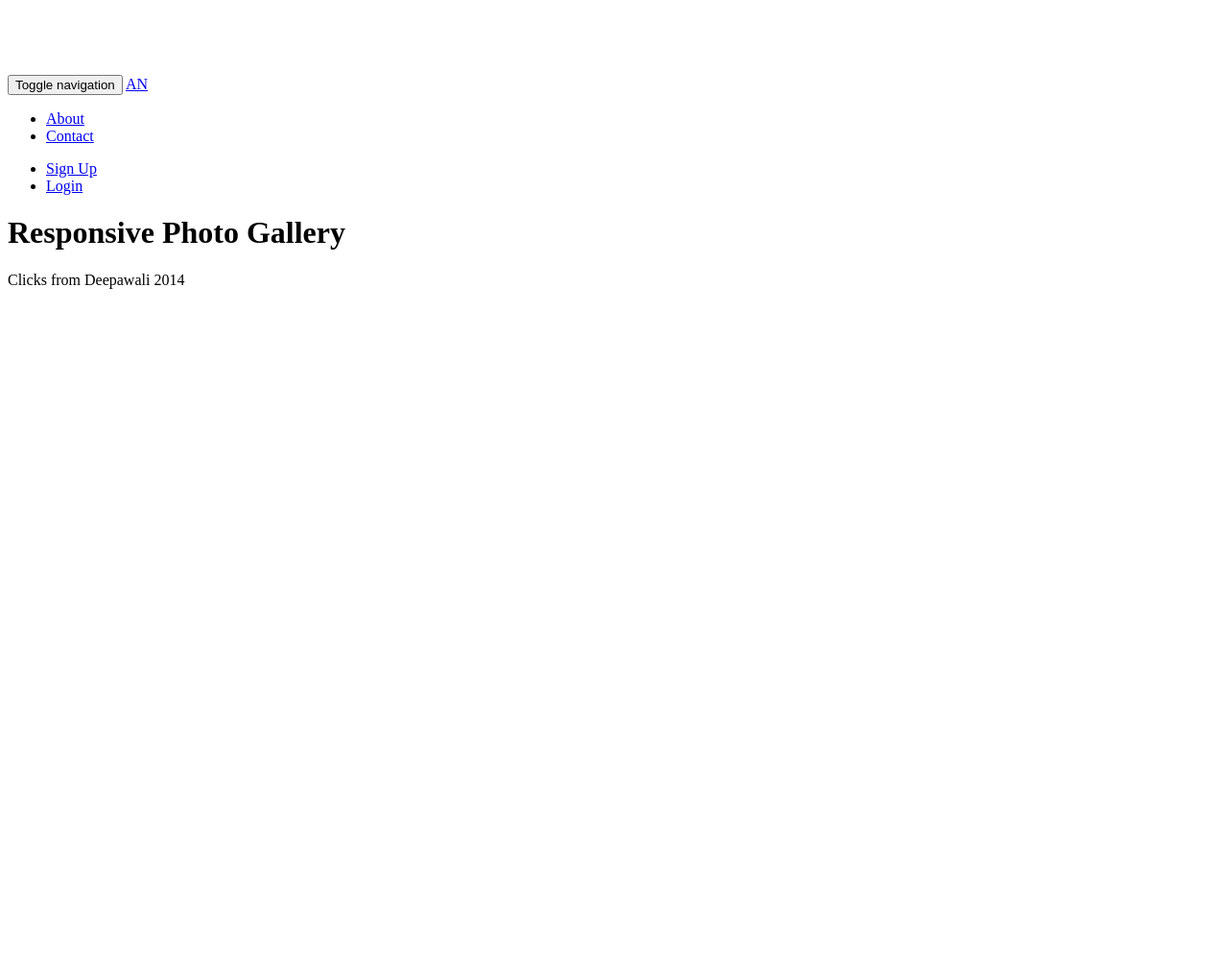
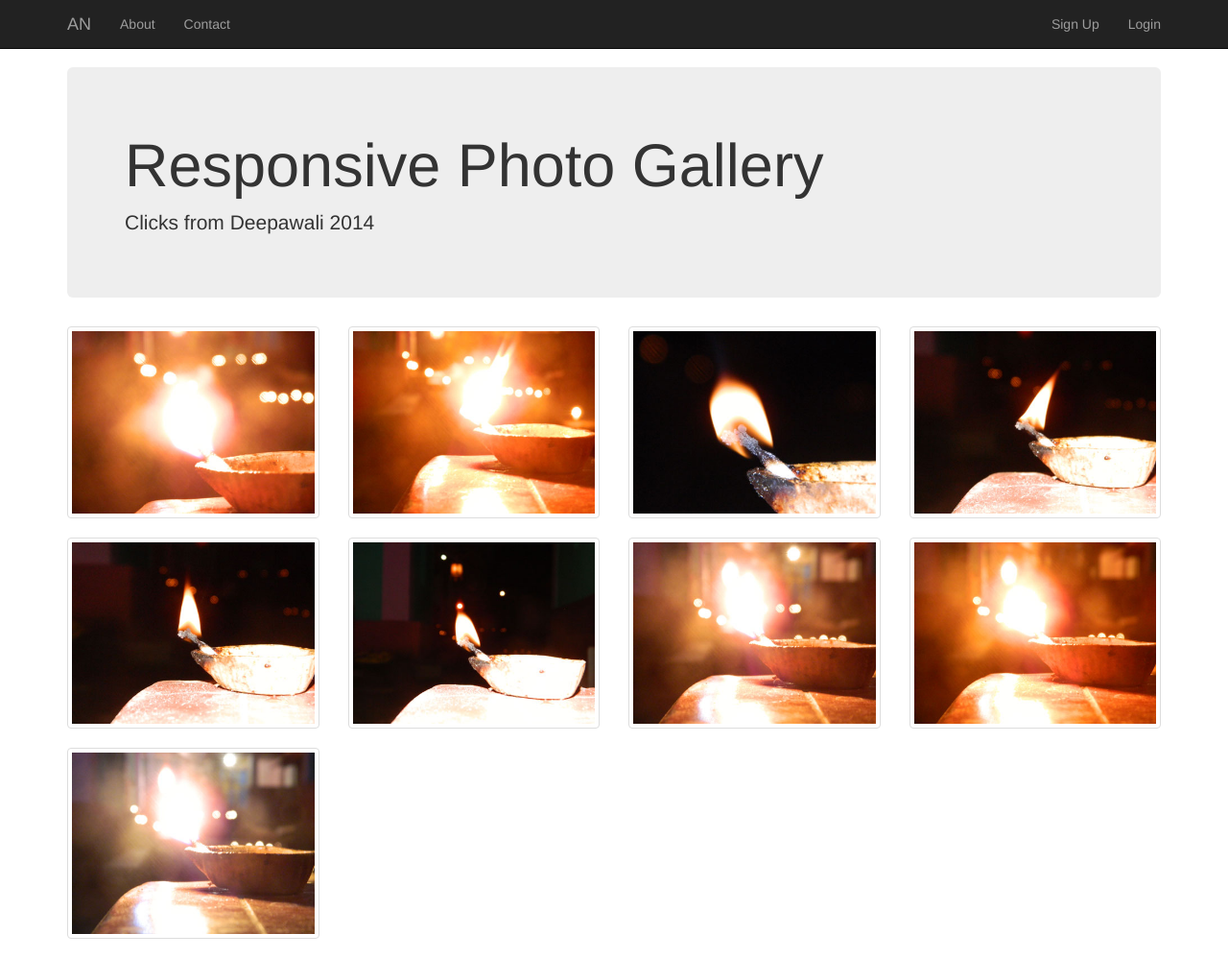
Before and after one commit to akshaynaik404/bootstrap-img-gallery, a plain HTML site: page index.html in a window 1280 px wide. Shown: the whole page at 96% size. Before the commit the page ends 800 px from the top, so only its background shows below. Drawn offline with Linux system fonts and the light colour scheme; the site is published under a folder, as on GitHub Pages, so addresses that start at the root find nothing.

Commit message:
fix links

```diff
--- a/index.html
+++ b/index.html
@@ -5,7 +5,7 @@
   <meta name="viewport" content="width=device-width, initial-scale=1.0">
   <meta http-equiv="X-UA-Compatible" content="ie=edge">
   <title>Bootstrap Image Gallery</title>
-  <link rel="stylesheet" href="/assets/bootstrap.min.css">
+  <link rel="stylesheet" href="assets/bootstrap.min.css">
   <style>
     body {
       padding-top: 70px;
@@ -42,19 +42,19 @@
       <p>Clicks from Deepawali 2014<p>
     </div>
     <div class="row">
-      <div class="col-lg-3 col-md-4 col-sm-6"><div class="thumbnail"><img src="/assets/img/img-(1).jpg" alt=""></div></div>
-      <div class="col-lg-3 col-md-4 col-sm-6"><div class="thumbnail"><img src="/assets/img/img-(2).jpg" alt=""></div></div>
-      <div class="col-lg-3 col-md-4 col-sm-6"><div class="thumbnail"><img src="/assets/img/img-(3).jpg" alt=""></div></div>
-      <div class="col-lg-3 col-md-4 col-sm-6"><div class="thumbnail"><img src="/assets/img/img-(4).jpg" alt=""></div></div>
-      <div class="col-lg-3 col-md-4 col-sm-6"><div class="thumbnail"><img src="/assets/img/img-(5).jpg" alt=""></div></div>
-      <div class="col-lg-3 col-md-4 col-sm-6"><div class="thumbnail"><img src="/assets/img/img-(6).jpg" alt=""></div></div>
-      <div class="col-lg-3 col-md-4 col-sm-6"><div class="thumbnail"><img src="/assets/img/img-(7).jpg" alt=""></div></div>
-      <div class="col-lg-3 col-md-4 col-sm-6"><div class="thumbnail"><img src="/assets/img/img-(8).jpg" alt=""></div></div>
-      <div class="col-lg-3 col-md-4 col-sm-6"><div class="thumbnail"><img src="/assets/img/img-(9).jpg" alt=""></div></div>
+      <div class="col-lg-3 col-md-4 col-sm-6"><div class="thumbnail"><img src="assets/img/img-(1).jpg" alt=""></div></div>
+      <div class="col-lg-3 col-md-4 col-sm-6"><div class="thumbnail"><img src="assets/img/img-(2).jpg" alt=""></div></div>
+      <div class="col-lg-3 col-md-4 col-sm-6"><div class="thumbnail"><img src="assets/img/img-(3).jpg" alt=""></div></div>
+      <div class="col-lg-3 col-md-4 col-sm-6"><div class="thumbnail"><img src="assets/img/img-(4).jpg" alt=""></div></div>
+      <div class="col-lg-3 col-md-4 col-sm-6"><div class="thumbnail"><img src="assets/img/img-(5).jpg" alt=""></div></div>
+      <div class="col-lg-3 col-md-4 col-sm-6"><div class="thumbnail"><img src="assets/img/img-(6).jpg" alt=""></div></div>
+      <div class="col-lg-3 col-md-4 col-sm-6"><div class="thumbnail"><img src="assets/img/img-(7).jpg" alt=""></div></div>
+      <div class="col-lg-3 col-md-4 col-sm-6"><div class="thumbnail"><img src="assets/img/img-(8).jpg" alt=""></div></div>
+      <div class="col-lg-3 col-md-4 col-sm-6"><div class="thumbnail"><img src="assets/img/img-(9).jpg" alt=""></div></div>
     </div>
   </div>
 
-  <script type="text/javascript" src="/assets/jquery-1.11.3.min.js"></script>
-  <script type="text/javascript" src="/assets/bootstrap.min.js"></script>
+  <script type="text/javascript" src="assets/jquery-1.11.3.min.js"></script>
+  <script type="text/javascript" src="assets/bootstrap.min.js"></script>
 </body>
 </html>
```
